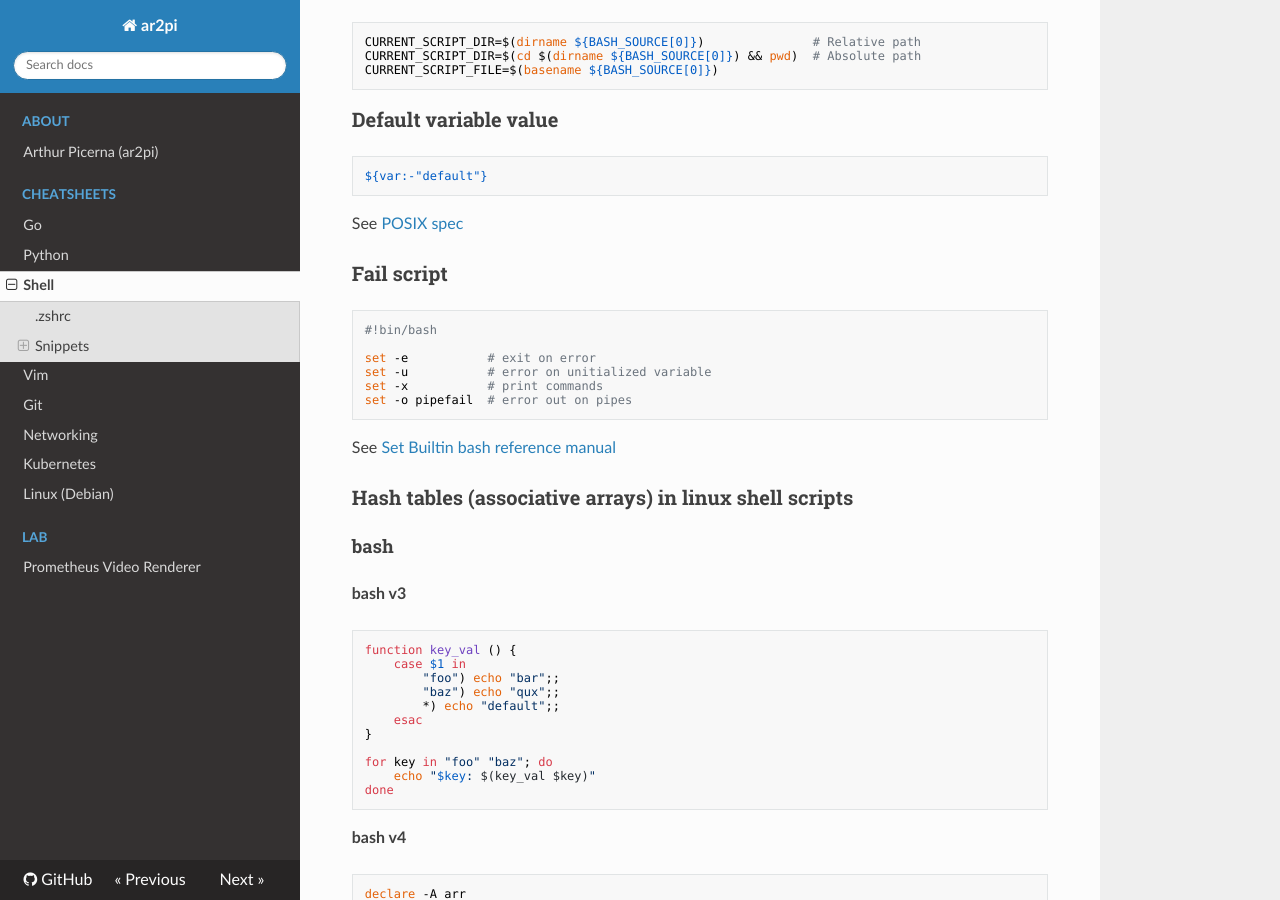
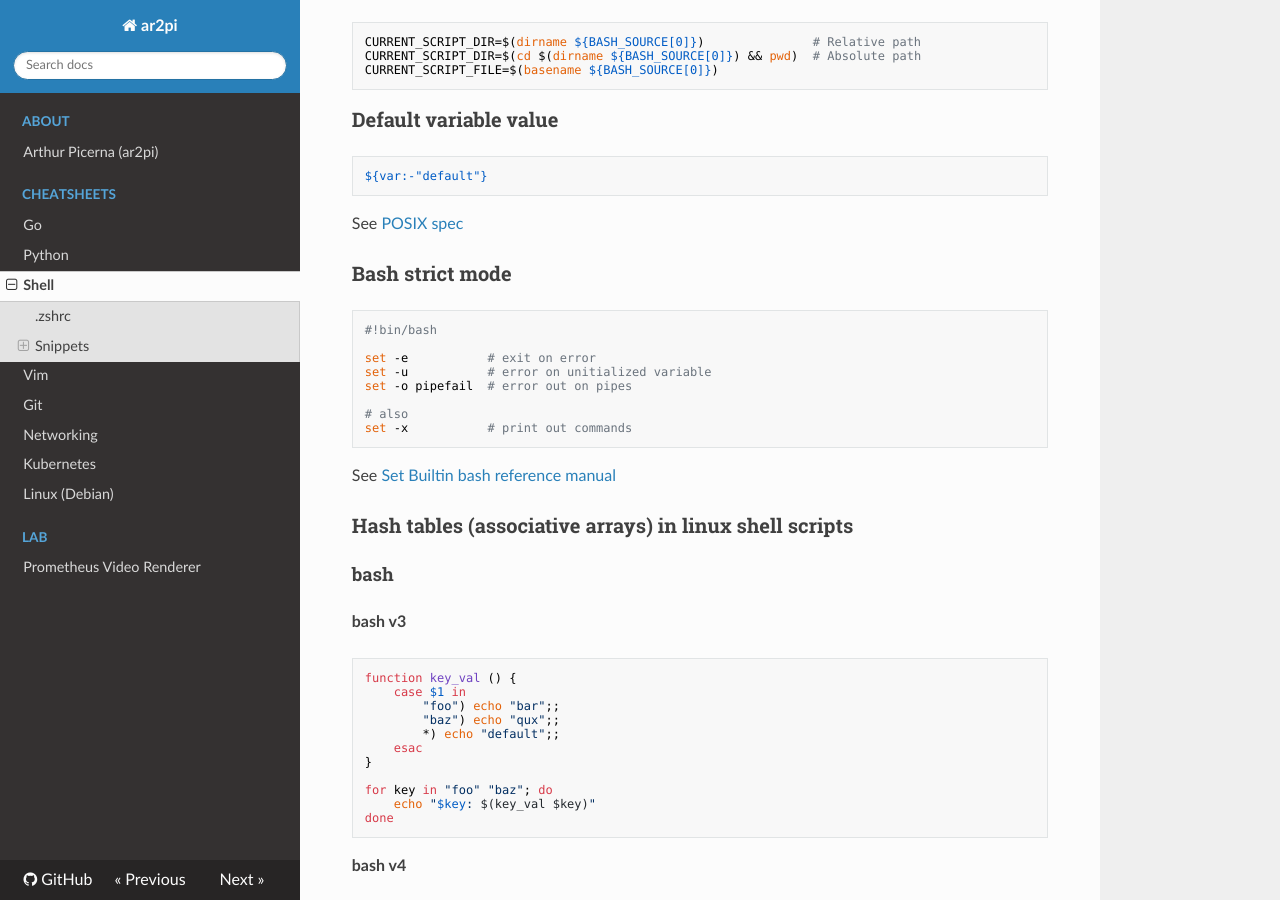
Before and after one commit to ar2pi/ar2pi, an MkDocs documentation site: the page built from docs/shell.md, in a window 1280 px wide and 900 px high, scrolled down 397 px. Built offline with MkDocs 1.6.1, drawn with Linux system fonts in a browser that asks for light colours; nearby versions of some CDN libraries.

Commit message:
Update shell.md

````diff
--- a/docs/shell.md
+++ b/docs/shell.md
@@ -24,15 +24,17 @@ ${var:-"default"}
 
 See [POSIX spec](https://pubs.opengroup.org/onlinepubs/9699919799/utilities/V3_chap02.html#tag_18_06_02)
 
-### Fail script
+### Bash strict mode
 
 ```bash
 #!bin/bash
 
 set -e           # exit on error
 set -u           # error on unitialized variable
-set -x           # print commands
 set -o pipefail  # error out on pipes
+
+# also
+set -x           # print out commands
 ```
 
 See [Set Builtin bash reference manual](https://www.gnu.org/software/bash/manual/html_node/The-Set-Builtin.html)
````
